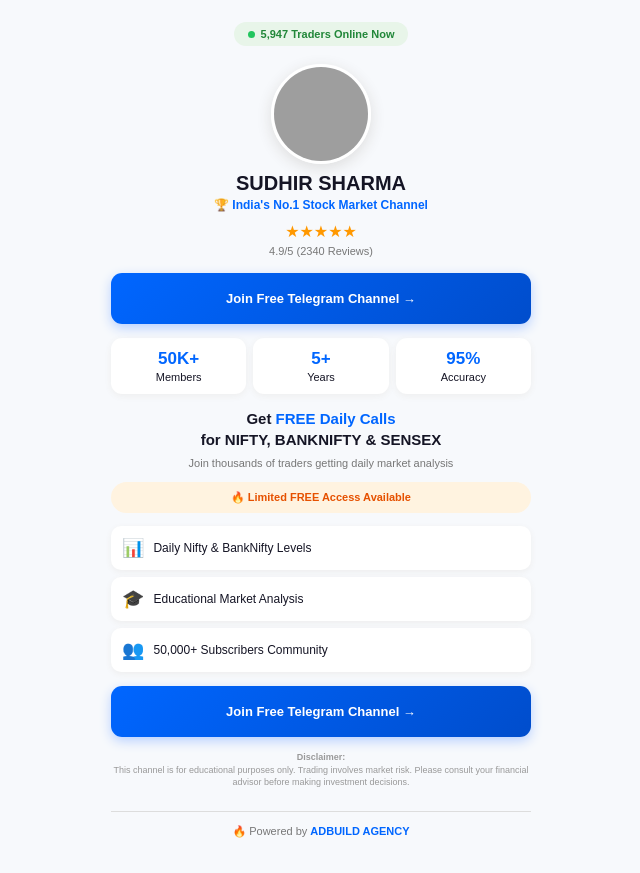
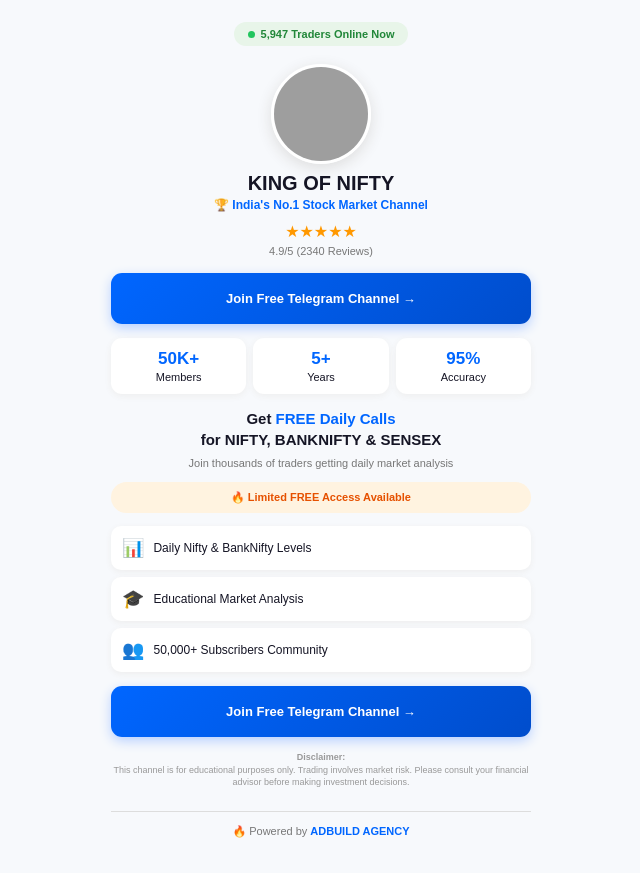
Before and after one commit to munaaf5258/king, a plain HTML site: page index.html in a window 1280 px wide. Shown: the whole page, without its empty margins (319-959 px from the left). Drawn offline with Linux system fonts and the light colour scheme; grey boxes are pictures that could not be loaded.

Commit message:
Update index.html

```diff
--- a/index.html
+++ b/index.html
@@ -310,7 +310,7 @@ h1{
 
     <!-- Title -->
 
-    <h1>SUDHIR SHARMA</h1>
+    <h1>KING OF NIFTY</h1>
 
     <div class="tag">
         🏆 India's No.1 Stock Market Channel
```
